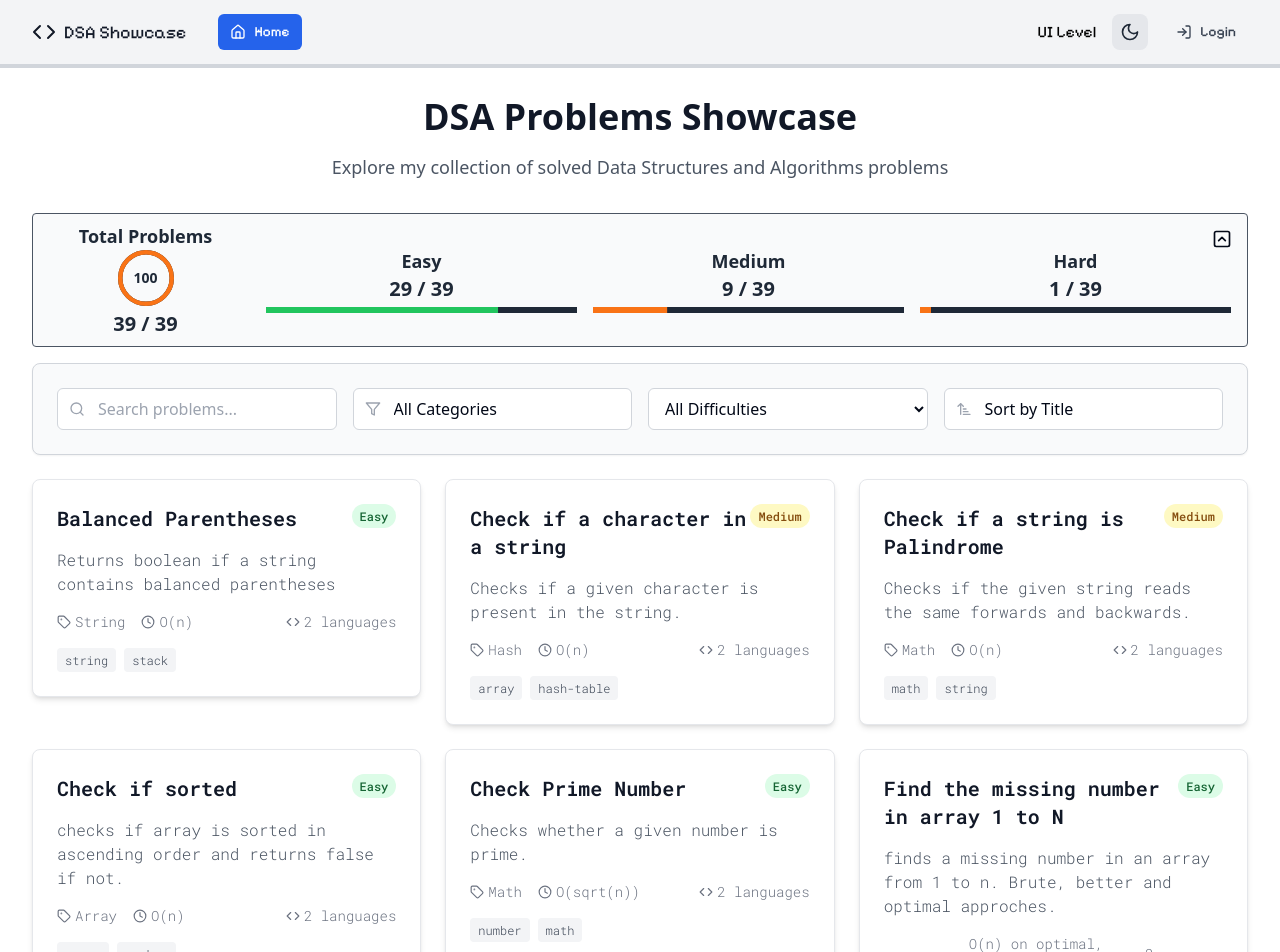
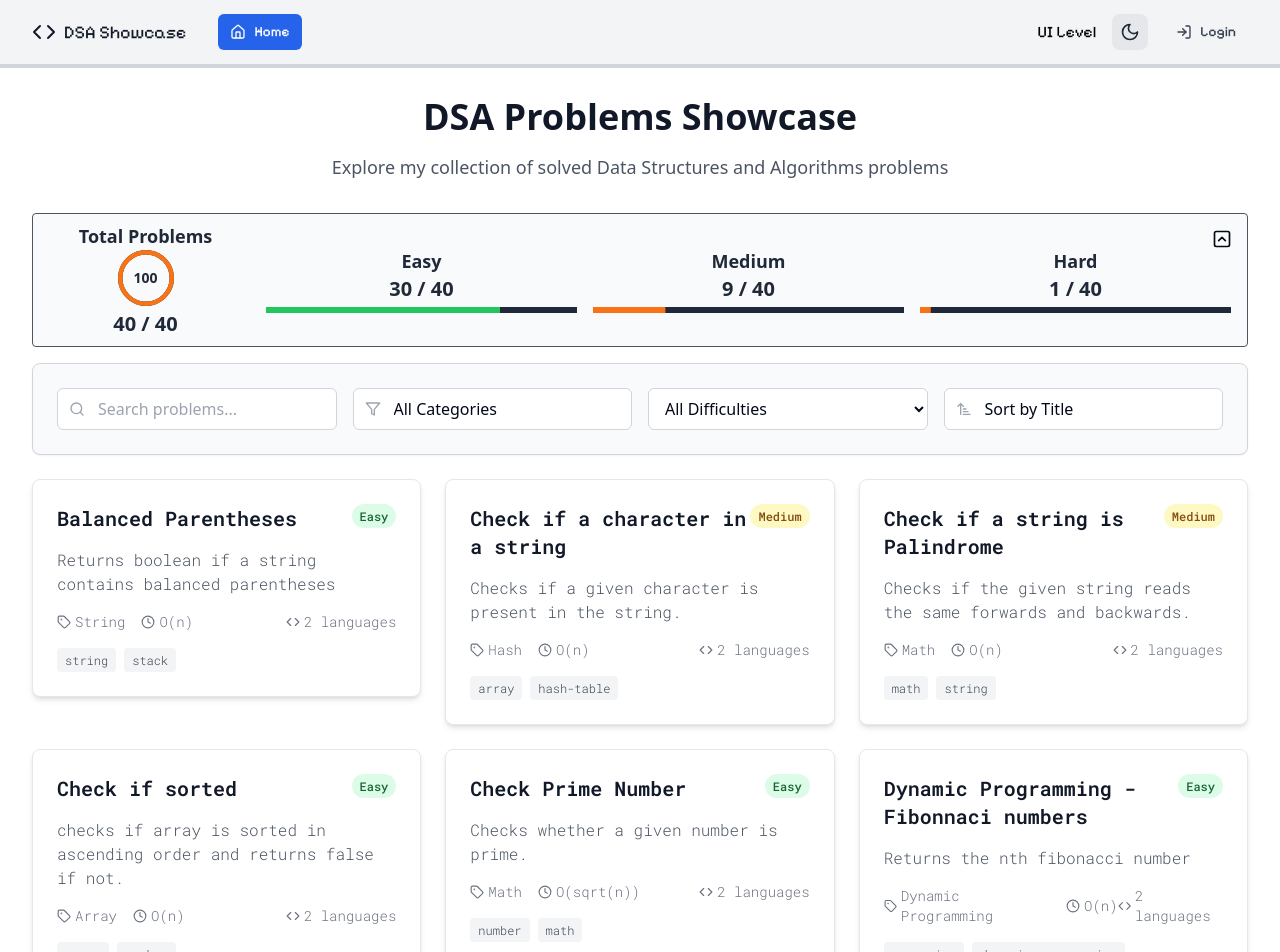
Before and after one commit to YashrajCodex/YCODEX_PROJECT_100_PUBLIC, a React (Vite) app in the folder Project-29/DSA_Showcase_UI_Modes/: page / in a window 1280 px wide. Shown: the top 952 px of the page. Built offline with nearby package versions, Linux system fonts and the light colour scheme; a web font is replaced by a local one.

Commit message:
added another problem

```diff
--- a/Project-29/DSA_Showcase_UI_Modes/src/data/functions/dynamic_programming.ts
+++ b/Project-29/DSA_Showcase_UI_Modes/src/data/functions/dynamic_programming.ts
@@ -10,6 +10,20 @@ export function wordBreak(s: string, wordDict: string[]) {
         }
     }
     return dp[s.length];
+}
+export function DPFibonacci(n: number, memo = {}) {
+    // 1. base cases (exit conditons)
+    if (n > 1000 * 1000) return;
+    if (n <= 1) {
+        return n;
+    }
+    // 2. Check Memo (Dynamic Programming Step)
+    if (n in memo) {
+        return memo[n];
+    }
+    // 3. recursive step 4. storing the result in cache (DP Memory - Memoization)
+
+    return memo[n] = DPFibonacci(n - 1, memo) + DPFibonacci(n - 2, memo);
 }
 
 export const wordBreakCPP = `
--- a/Project-29/DSA_Showcase_UI_Modes/src/data/problemDetails.ts
+++ b/Project-29/DSA_Showcase_UI_Modes/src/data/problemDetails.ts
@@ -66,7 +66,7 @@ import {
   PrefixInfixPostfix,
 } from "./functions/string";
 import { FirstBadVersion, FirstBadVersionCpp } from "./functions/binarySearch";
-import { wordBreak, wordBreakCPP } from "./functions/dynamic_programming";
+import { DPFibonacci, wordBreak, wordBreakCPP } from "./functions/dynamic_programming";
 export const categoryFromProblemDetails = [
   "All",
   "Array",
@@ -1213,5 +1213,33 @@ const problemDetails: problemDetailsType[] = [
       },
     ],
   },
+  {
+    id: 40,
+    title: "Dynamic Programming - Fibonnaci numbers",
+    difficulty: "Easy",
+    links: "https://leetcode.com/problems/word-break/?envType=problem-list-v2&envld=array",
+    category: "Dynamic Programming",
+    functions: (s: number) =>
+      DPFibonacci(s),
+    type: "return",
+    sourceCode: {
+      cpp: "not-yet-parsed",
+      js: DPFibonacci.toString(),
+    },
+    description: "Returns the nth fibonacci number ",
+    timeComplexity: "O(n)",
+    spaceComplexity: "O(n)",
+    tags: ["recursion", "dynamic-programming"],
+    inputs: [
+      {
+        type: "number",
+        label: "Enter n:",
+        name: "DP_Fibonacci_n",
+        placeholder: "Enter from 1 to 1 000 000",
+      },
+    ],
+  },
 ];
 export default problemDetails;
+// not-yet-parsed
+// Enter the array(comma-separated)
```
